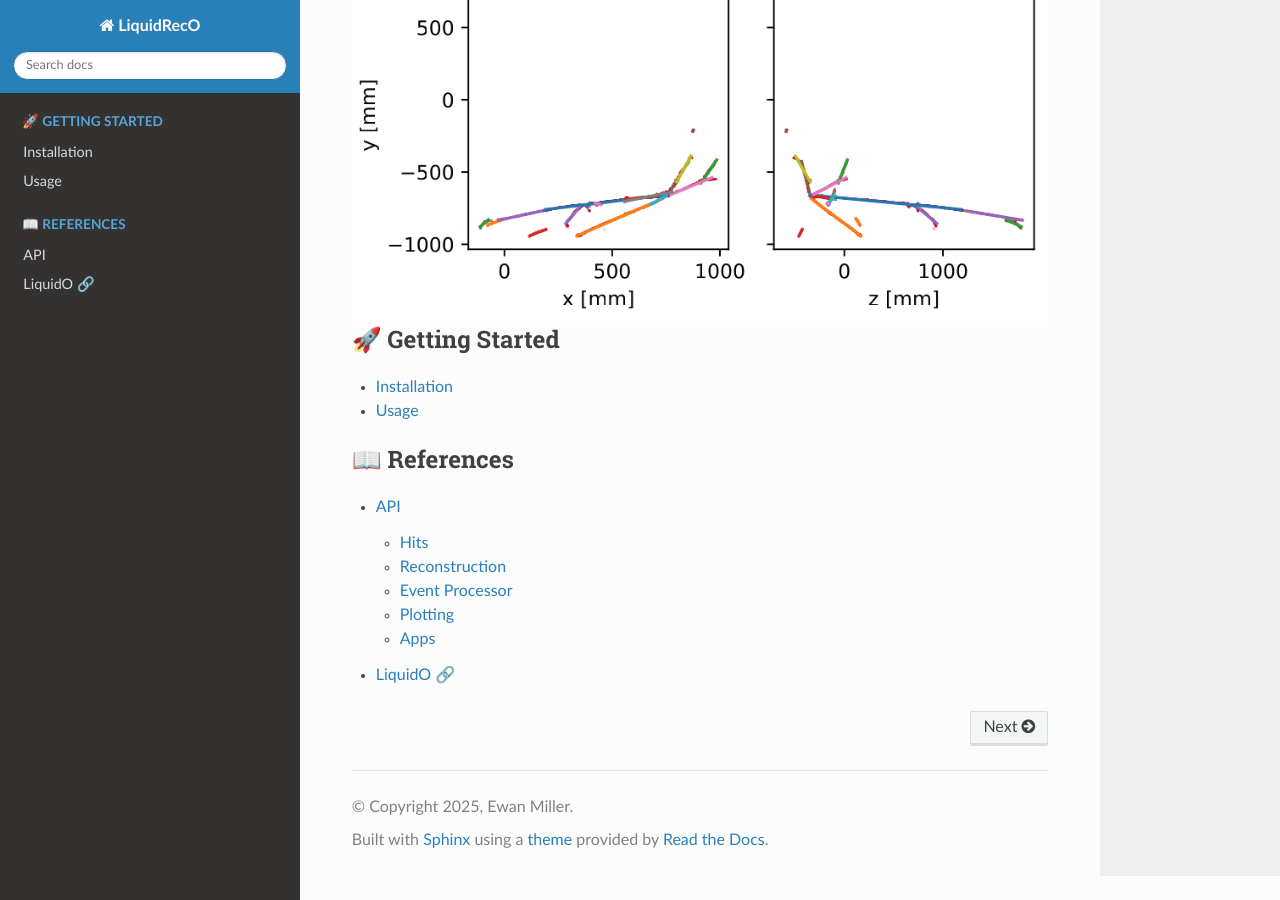
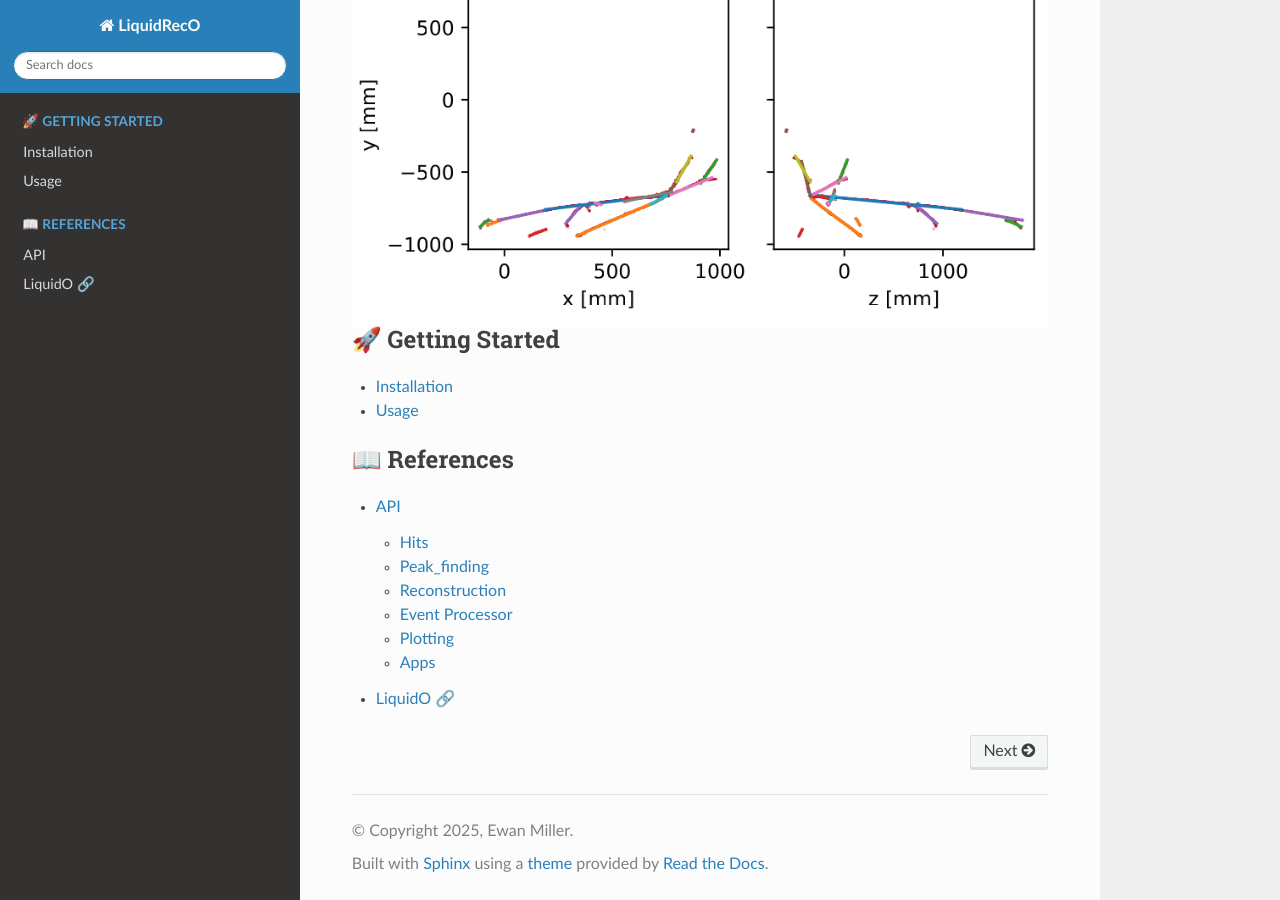
Before and after one commit to ewanwm/LiquidRecO, a Sphinx documentation site: the page built from doc/source/index.rst, in a window 1280 px wide and 900 px high, scrolled down 1740 px. Built offline with Sphinx 7.4.7 and the Read the Docs theme 3.1.0, drawn with Linux system fonts in a browser that asks for light colours.

Commit message:
add peak finding module to docs

```diff
--- a/doc/source/api.rst
+++ b/doc/source/api.rst
@@ -5,6 +5,12 @@ API
 Hits
 ====
    .. automodule:: liquidreco.hit
+      :members:
+
+============
+Peak_finding
+============
+   .. automodule:: liquidreco.peak_finding
       :members:
 
 ==============
```
